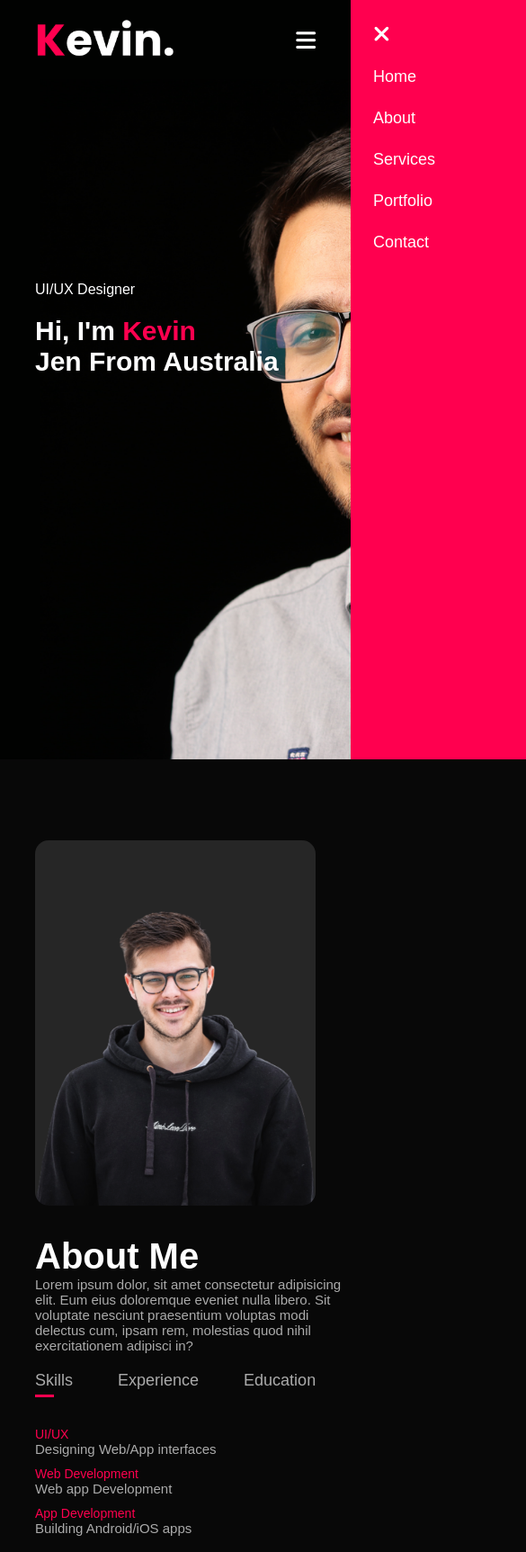
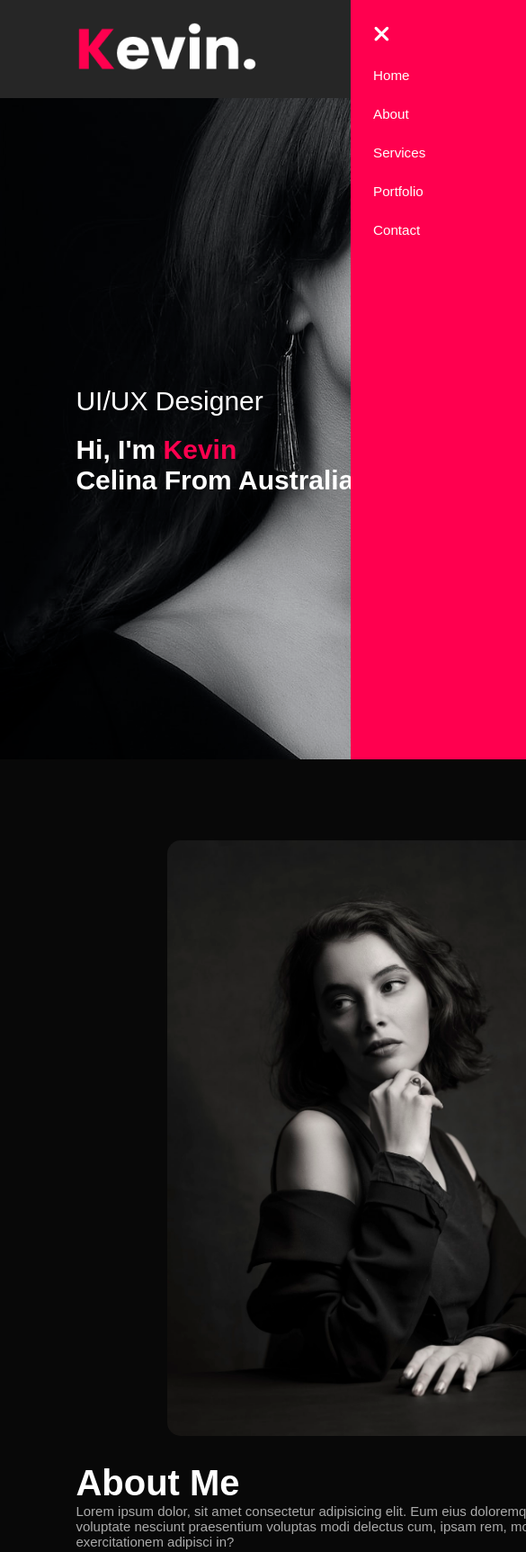
Before and after one commit to Simran-Tabassum/Portfolio-Design, a plain HTML site: page index.html in a window 390 px wide. Shown: the top 1725 px of the page at 90% size, 585 px wide, since content can reach past the window. Drawn offline with Linux system fonts and the light colour scheme.

Commit message:
designing the page is completed

```diff
--- a/index.html
+++ b/index.html
@@ -8,9 +8,8 @@
     <link rel="stylesheet" href="https://cdnjs.cloudflare.com/ajax/libs/font-awesome/6.4.2/css/all.min.css"/>
 </head>
 <body>
-    <div id="header">
-        <div class="container">
-            <nav>
+    <div id="header" class="header">
+            <nav class="header-navbar">
                 <img src="./assert/logo.png" alt="logo">
                 <ul id="sidemenu">
                     <li><a href="#header">Home</a></li>
@@ -22,19 +21,18 @@
                 </ul>
                 <i class="fa-solid fa-bars" onclick="openmenu()"></i>
             </nav>
-            <div class="header-text">
+            <div class="header-navbar-text">
                 <p>UI/UX Designer</p>
-                <h1>Hi, I'm <span>Kevin</span><br>Jen From Australia</h1>
+                <h1>Hi, I'm <span>Kevin</span><br>Celina  From Australia</h1>
             </div>
-        </div>
     </div>
 
 
     <div id="about">
         <div class="container">
-            <div class="row">
-                <div class="about-col-1">
-                    <img src="./assert/user.png" alt="">
+            <div class="about-row">
+                <div class="about-row-img">
+                    <img src="./assert/girl.jpeg" alt="">
                 </div>
                 <div class="about-col-2">
                     <h1 class="sub-title">About Me</h1>
@@ -135,7 +133,7 @@
 
     <div id="contact">
         <div class="container">
-            <div class="row">
+            <div class="contact-row">
                 <div class="contact-left">
                     <h1 class="sub-title">Contact Me</h1>
                     <p><i class="fa-solid fa-paper-plane"></i>contact@exapmle</p>
@@ -149,12 +147,13 @@
                     <a href="./Pink Black & White Minimalist Photo High School Resume .pdf" download="" class="btn btn2">Download CV</a>
                 </div>
                 <div class="contact-right">
-                    <form action="">
+                    <form action="" name="submit-to-google-sheet">
                         <input type="text" name="name" placeholder="Your Name" required>
                         <input type="email" name="email" placeholder="Your Email" required>
                         <textarea name="message"  rows="6" placeholder="Your Message"></textarea>
                         <button type="submit" class="btn btn2">Submit</button>
                     </form>
+                    <span id="submit-msg"></span>
                 </div>
             </div>
         </div>
@@ -186,5 +185,24 @@
             sidemnu.style.right="-200px";
         }
     </script>
+      <script>
+        const scriptURL = 'https://script.google.com/macros/s/AKfycbyK_zSRPQSIQ7jZf26OObEc9cThraT27V4sh_UKNe7NiHeAaBRBLMRrYVvXq5IrnDQT/exec'
+        const form = document.forms['submit-to-google-sheet']
+        const msg=document.getElementById("submit-msg")
+
+        form.addEventListener('submit', e => {
+          e.preventDefault()
+          fetch(scriptURL, { method: 'POST', body: new FormData(form)})
+            .then(response => {
+                msg.innerHTML="Message sent successfully"
+                alert("Thank you for filling the form")
+                setTimeout(function(){
+                    msg.innerHTML=""
+                },5000)
+                form.reset()
+            })
+            .catch(error => console.error('Error!', error.message))
+        })
+      </script>
 </body>
 </html>
--- a/style.css
+++ b/style.css
@@ -14,34 +14,38 @@ body{
 #header{
     width: 100%;
     height: 100vh;
-    background-image: url(./assert/background.png);
+    background-image: url(./assert/girl-img.jpeg);
     background-size: cover;
     background-position: center;
+    background-repeat: no-repeat;
 }
 .container{
     padding: 10px 10%;
 }
-nav{
+.header-navbar{
+    width: 100%;
     display: flex;
     align-items: center;
     justify-content:space-between ;
     flex-wrap: wrap;
+    background-color: #262626;
+    padding: 10px 10%;
 }
-.logo{
-    width: 140px;
+.header-navbar img{
+    width: 8rem;
 }
-nav ul li{
+.header-navbar ul li{
     display: inline-block;
     list-style: none;
     margin: 10px 20px;
 }
-nav ul li a{
+.header-navbar ul li a{
     color: #fff;
     text-decoration: none;
-    font-size: 18px;
+    font-size: 1.3rem;
     position: relative;
 }
-nav ul li a::after{
+.header-navbar ul li a::after{
     content: '';
     width: 0;
     height: 3px;
@@ -51,33 +55,36 @@ nav ul li a::after{
     bottom: -6px;
     transition: 0.5s;
 }
-nav ul li a:hover::after{
+.header-navbar ul li a:hover::after{
     width: 100%;
 }
-.header-text{
-    margin-top: 20%;
+.header-navbar-text{
+    margin-top: 15rem;
+    padding: 0px 10%;
+}
+.header-navbar-text p{
     font-size: 30px;
 }
-.header-text h1{
-    font-size: 60px;
+.header-navbar-text h1{
+    font-size: 4rem;
     margin-top: 20px;
 }
-.header-text h1 span{
+.header-navbar-text h1 span{
     color: #ff004f;
 }
 #about{
     padding: 80px 0px;
     color: #ababab;
 }
-.row{
+.about-row{
     display: flex;
     justify-content: space-between;
     flex-wrap: wrap;
 }
-.about-col-1{
+.about-row-img{
     flex-basis: 35%;
 }
-.about-col-1 img{
+.about-row-img img{
     width: 100%;
     border-radius: 15px;
 }
@@ -220,7 +227,6 @@ nav ul li a:hover::after{
     text-align: center;
 }
 .work:hover img{
-    /* zoom in */
     transform: scale(1.1);
 }
 .work:hover .layer{
@@ -235,10 +241,13 @@ nav ul li a:hover::after{
     border-radius: 6px;
     text-decoration: none;
     color: #fff;
-    transform: 0.5s;
+    transition: 0.5s;
 }
 .btn:hover{
     background-color: #ff004f;
+}
+.contact-row{
+    display: flex;
 }
 .contact-left{
     width: 35%;
@@ -304,29 +313,86 @@ form .btn2{
 .copyright i{
     color: #ff004f;
 }
-nav .fa-solid{
+.header-navbar .fa-solid{
     display: none;
 }
+#submit-msg{
+    color: #61b752;
+    margin-top: -40px;
+    display: block;
+}
+@media only screen and (max-width:950px){
+    .header-navbar img{
+        width: 8rem;
+    }
+    .header-navbar ul li{
+        margin: 10px 10px;
+    }
+    .header-navbar ul li a{
+        font-size: 1rem;
+    }
+
+}
+@media only screen and (max-width:800px){
+    .about-row-img {
+        display: flex;
+    }
+    .contact-left, .contact-right{
+        text-align: center;
+        width: 100%;
+    }
+    .contact-row{
+        flex-direction: column;
+    }
+}
+@media only screen and (max-width:770px){
+    .header-navbar-text{
+        margin-top: 20rem;
+    }
+    .header-navbar-text h1{
+        font-size: 3rem;
+    }
+    .header-navbar img{
+        width: 6rem;
+    }
+    .header-navbar ul li{
+        margin: 10px 10px;
+    }
+    .header-navbar ul li a{
+        font-size: .95rem;
+    }
+}
+@media only screen and (max-width:730px){
+    .about-row-img , .about-col-2{
+        flex-basis: 100%;
+    }
+    .about-row-img{
+        margin-bottom: 30px;
+        text-align: center;
+        display: flex;
+        align-items: center;
+        justify-content: center;
+    }
+    .about-row-img img{
+        width: 70%;
+    }
+}
 @media only screen and (max-width:600px){
-    .header{
-        background-image: url(./assert/phone-background.png);
-
+    .header-navbar-text{
+        font-size: 1rem;
+        margin-top: 20rem;
     }
-    .header-text{
-        margin-top: 75%;
-        font-size: 16px;
-    }
-    .header-text h1{
+    .header-navbar-text h1{
         font-size: 30px;
     }
-    nav img{
-        width: 50%;
+    .header-navbar img{
+        width: 30%;
     }
-    nav .fa-solid{
+    .header-navbar .fa-solid{
         display: block;
         font-size: 25px;
     }
-    nav ul{
+    .header-navbar ul{
         background: #ff004f;
         position: fixed;
         top: 0;
@@ -337,11 +403,11 @@ nav .fa-solid{
         z-index: 2;
         transition: right 0.5s;
     }
-    nav ul li{
+    .header-navbar ul li{
         display: block;
         margin: 25px;
     }
-    nav ul .fa-solid{
+    .header-navbar ul .fa-solid{
         position: absolute;
         top: 25px;
         left: 25px;
@@ -350,19 +416,29 @@ nav .fa-solid{
     .sub-title{
         font-size: 40px;
     }
-    .about-col-1 , .about-col-2{
+    .about-row-img , .about-col-2{
         flex-basis: 100%;
     }
-    .about-col-1{
+    .about-row-img{
         margin-bottom: 30px;
     }
     .about-col-2{
         font-size: 15px;
     }
     .contact-left, .contact-right{
-        flex-basis: 100%;
+        width: 100%;
+        text-align: center;
     }
     .copyright{
         font-size: 14px;
     }
+    .contact-row{
+        flex-direction: column;
+        align-items: center;
+    }
 }
+@media only screen and (max-width:450px){
+    html{
+        width: 100vh;
+    }
+}
```
Also changed, not shown: assert/girl-img.jpeg (added), assert/girl.jpeg (added).
